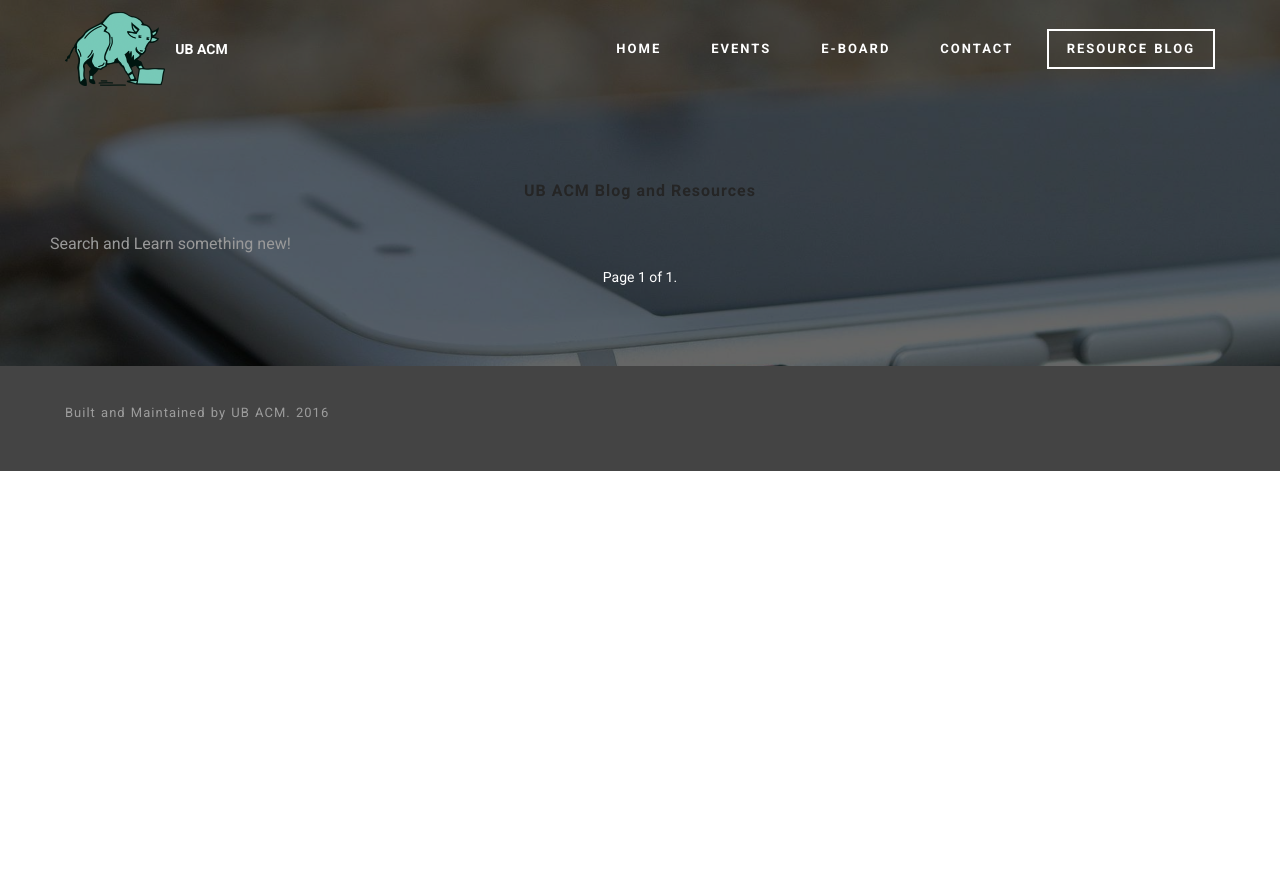
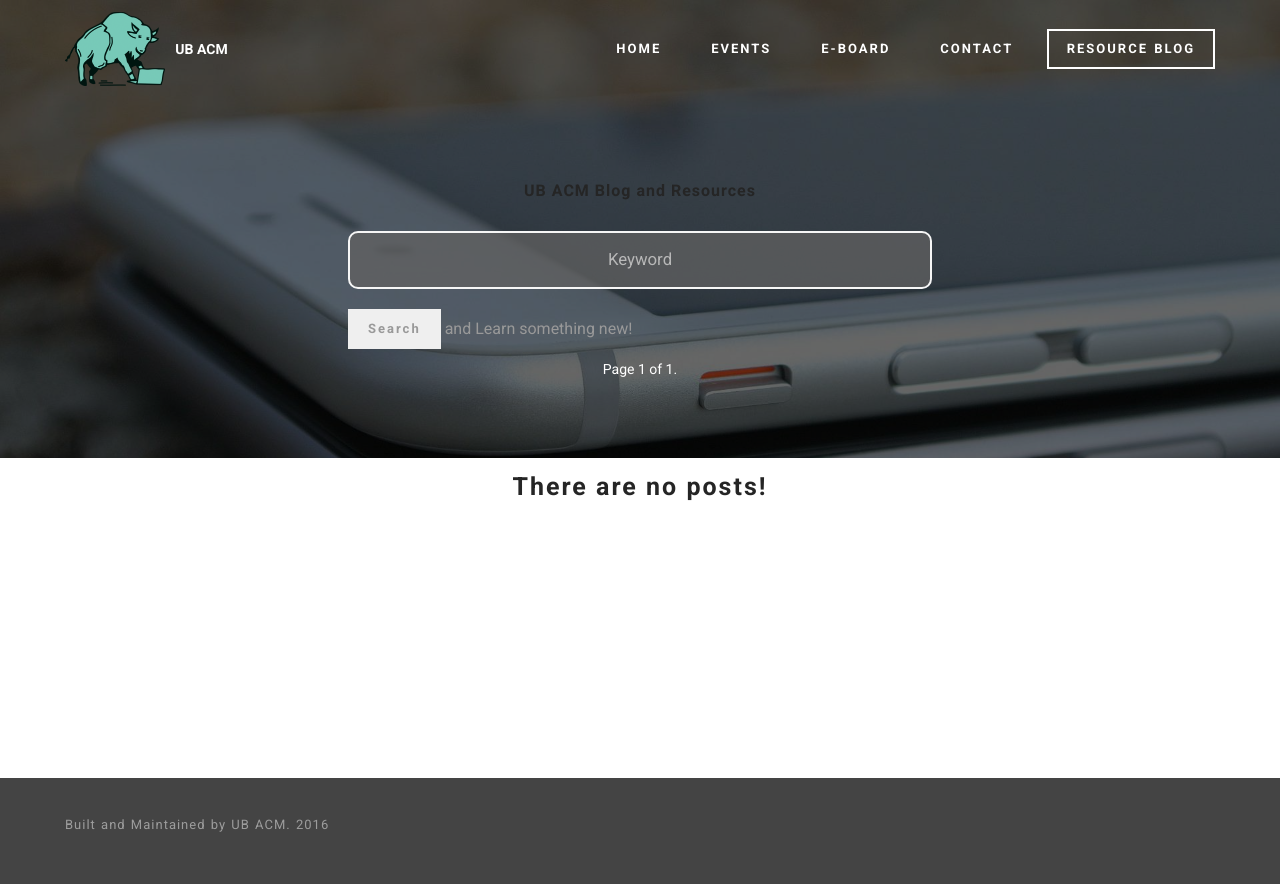
Before and after one commit to StephenOrJames/ubacm-website-2016, a Django app: page /blog/ in a window 1280 px wide. Before the commit the page ends 471 px from the top, so only its background shows below. Run offline with Django 3.2, Linux system fonts and the light colour scheme; data that the repository does not hold is empty; some libraries are stand-ins or nearby versions.

Commit message:
Search field setup

```diff
--- a/blog/views.py
+++ b/blog/views.py
@@ -4,12 +4,18 @@ from django.http import HttpResponse
 from django.shortcuts import render, redirect
 from django.template import Template, Context
 from django.template.response import TemplateResponse
+from itertools import chain
 
 from blog.models import Post
 
 
 def index(request):
-    posts = Post.objects.all()
+    if request.method == 'POST':
+        posts1 = Post.objects.filter(title__icontains=request.POST.get('search', '')).all()
+        posts2 = Post.objects.filter(description__icontains=request.POST.get('search', '')).all()
+        posts = posts1 | posts2
+    else:
+        posts = Post.objects.all()
     paginator = Paginator(posts, 15)
     page = int(request.GET.get('page', 1))
     try:
--- a/templates/blog.html
+++ b/templates/blog.html
@@ -11,20 +11,37 @@
                     <div class="thumbnail">
                         <div class="caption">
                             <h3>UB ACM Blog and Resources</h3>
-                            <div><p>Search and Learn something new! <br></p></div>
+                            <div class="row">
+                                <div class="col-lg-6 col-lg-offset-3 col-md-10 col-md-offset-1">
+                                    <form method="post">
+                                        {% csrf_token %}
+                                        <input placeholder="Keyword" name="search" min="3" style="border-radius: 10px;
+                                               background-color: rgba(98, 98, 98, 0.73); text-align: center;
+                                               color: whitesmoke; font-size: 1.2em;" class="form-control" type="text">
+                                        <br/>
+                                        <div>
+                                            <p>
+                                                <button type="submit" class="btn">Search</button>
+                                                and Learn something new! <br></p>
+                                        </div>
+                                    </form>
+                                </div>
+                            </div>
                             <div class="pagination" style="margin: auto 0">
                                 <span class="step-links">
                                 {% if posts.has_previous %}
-                                <a href="?page={{ posts.previous_page_number }}" style="margin: 5px !important;" class="btn btn-primary">Previous</a>
+                                    <a href="?page={{ posts.previous_page_number }}" style="margin: 5px !important;"
+                                       class="btn btn-primary">Previous</a>
                                 {% endif %}
 
-                                <span class="current" style="color:white">
+                                    <span class="current" style="color:white">
                                     Page {{ posts.number }} of {{ posts.paginator.num_pages }}.
                                 </span>
 
-                                {% if posts.has_next %}
-                                <a href="?page={{ posts.next_page_number }}" style="margin: 5px !important;" class="btn btn-primary">Next</a>
-                                {% endif %}
+                                    {% if posts.has_next %}
+                                        <a href="?page={{ posts.next_page_number }}" style="margin: 5px !important;"
+                                           class="btn btn-primary">Next</a>
+                                    {% endif %}
                                 </span>
                             </div>
                         </div>
@@ -33,6 +50,19 @@
             </div>
         </div>
     </section>
+
+    {% if posts|length < 1 %}
+        <section class="mbr-section" style="padding: 5px; height: 40vh;" id="header3-78">
+            <div class="mbr-section__container container mbr-section__container--first" style="padding: 15px">
+                <div class="mbr-header mbr-header--wysiwyg row">
+                    <div class="col-sm-8 col-sm-offset-2">
+                        <h3 class="mbr-header__text text-center">There are no posts!</h3>
+                    </div>
+                </div>
+            </div>
+        </section>
+
+    {% endif %}
 
     {% for post in posts %}
         <section class="mbr-section" style="padding: 5px;" id="header3-78">
@@ -47,7 +77,7 @@
                             posted {{ post.posted_at }}</p>
                         <hr>
                         {% if post.description|length > 5 %}
-                        <p>{{ post.description }}</p>
+                            <p>{{ post.description }}</p>
                         {% endif %}
                     </div>
                 </div>
```
